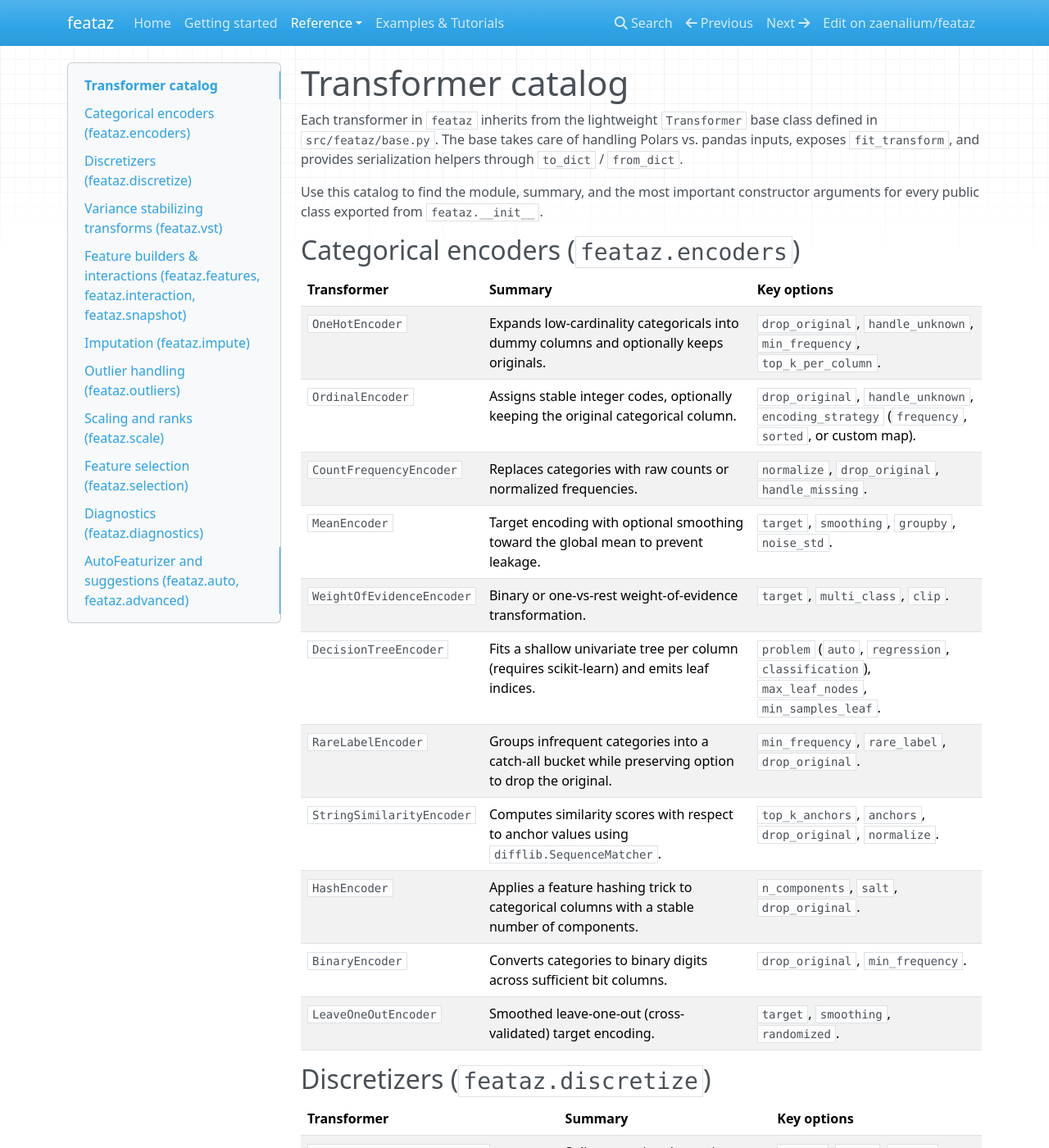
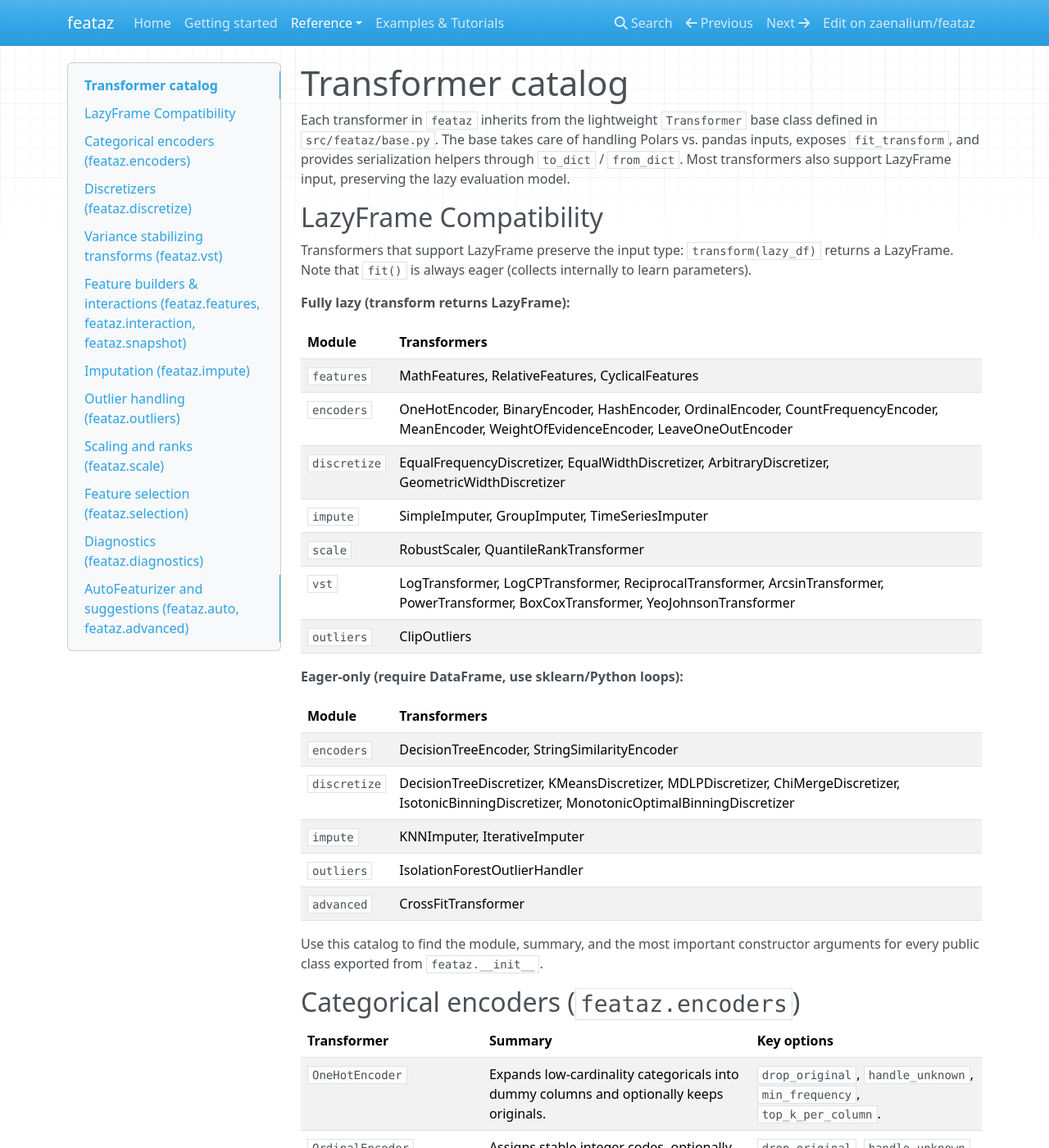
Before and after one commit to zaenalium/feataz, an MkDocs documentation site: the page built from docs/reference/index.md, in a window 1280 px wide and 1400 px high. Shown: the whole window at 82% size. Built offline with MkDocs 1.6.1, drawn with Linux system fonts in a browser that asks for light colours; nearby versions of some CDN libraries.

Commit message:
update docs

```diff
--- a/docs/reference/index.md
+++ b/docs/reference/index.md
@@ -2,7 +2,35 @@
 
 Each transformer in `feataz` inherits from the lightweight `Transformer` base class defined in
 `src/feataz/base.py`. The base takes care of handling Polars vs. pandas inputs, exposes
-`fit_transform`, and provides serialization helpers through `to_dict` / `from_dict`.
+`fit_transform`, and provides serialization helpers through `to_dict` / `from_dict`. Most
+transformers also support LazyFrame input, preserving the lazy evaluation model.
+
+## LazyFrame Compatibility
+
+Transformers that support LazyFrame preserve the input type: `transform(lazy_df)` returns a
+LazyFrame. Note that `fit()` is always eager (collects internally to learn parameters).
+
+**Fully lazy (transform returns LazyFrame):**
+
+| Module | Transformers |
+| --- | --- |
+| `features` | MathFeatures, RelativeFeatures, CyclicalFeatures |
+| `encoders` | OneHotEncoder, BinaryEncoder, HashEncoder, OrdinalEncoder, CountFrequencyEncoder, MeanEncoder, WeightOfEvidenceEncoder, LeaveOneOutEncoder |
+| `discretize` | EqualFrequencyDiscretizer, EqualWidthDiscretizer, ArbitraryDiscretizer, GeometricWidthDiscretizer |
+| `impute` | SimpleImputer, GroupImputer, TimeSeriesImputer |
+| `scale` | RobustScaler, QuantileRankTransformer |
+| `vst` | LogTransformer, LogCPTransformer, ReciprocalTransformer, ArcsinTransformer, PowerTransformer, BoxCoxTransformer, YeoJohnsonTransformer |
+| `outliers` | ClipOutliers |
+
+**Eager-only (require DataFrame, use sklearn/Python loops):**
+
+| Module | Transformers |
+| --- | --- |
+| `encoders` | DecisionTreeEncoder, StringSimilarityEncoder |
+| `discretize` | DecisionTreeDiscretizer, KMeansDiscretizer, MDLPDiscretizer, ChiMergeDiscretizer, IsotonicBinningDiscretizer, MonotonicOptimalBinningDiscretizer |
+| `impute` | KNNImputer, IterativeImputer |
+| `outliers` | IsolationForestOutlierHandler |
+| `advanced` | CrossFitTransformer |
 
 Use this catalog to find the module, summary, and the most important constructor arguments for
 every public class exported from `feataz.__init__`.
```
Also changed, not shown: .kilo/plans/1775356477721-mighty-moon.md (added, +74 -0 lines), README.md (+2 -2 lines), docs/examples.md (+30 -1 lines), docs/getting-started.md (+28 -0 lines), docs/index.md (+2 -2 lines).
